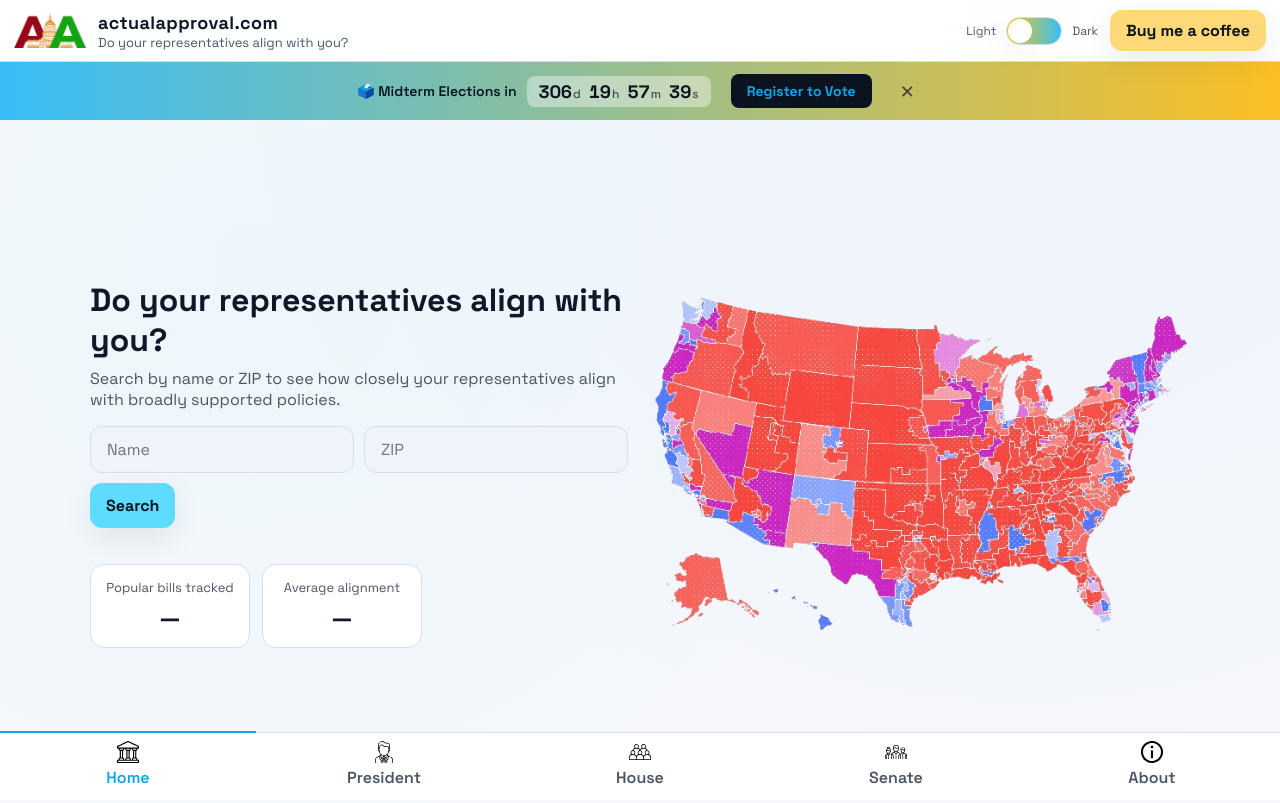
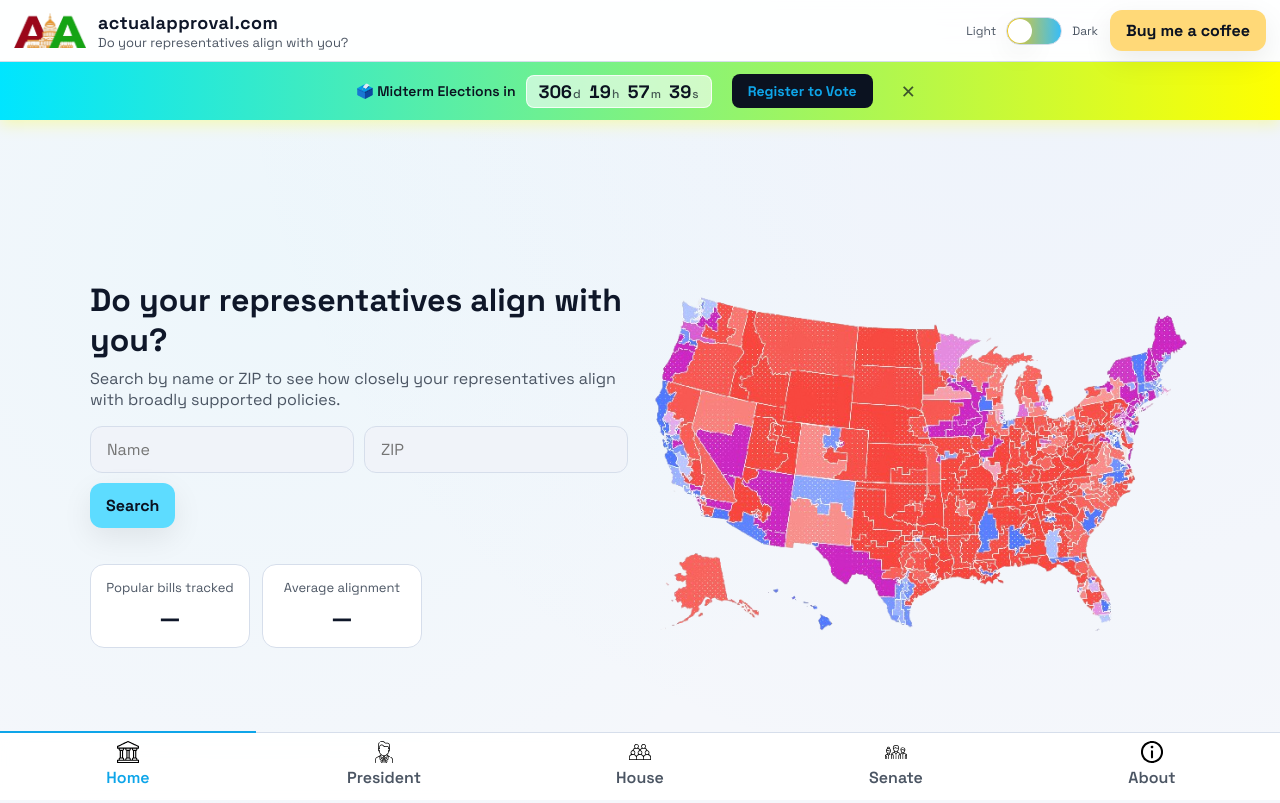
Before and after one commit to henry-xli/actual-approval, a website: page public/index.html in a window 1280 px wide. Shown: the top 803 px of the page. Drawn offline with Linux system fonts and the light colour scheme; no server answers.

Commit message:
Make midterm countdown banner even brighter with neon gradient and glow

```diff
--- a/public/styles.css
+++ b/public/styles.css
@@ -514,11 +514,13 @@ body {
 }
 
 [data-theme='light'] .countdown-banner {
-  background: linear-gradient(90deg, #38bdf8 0%, #fbbf24 100%);
+  background: linear-gradient(90deg, #00e5ff 0%, #ffff00 100%);
+  box-shadow: 0 4px 15px rgba(255, 255, 0, 0.3);
 }
 
 [data-theme='light'] .countdown-timer {
-  background: rgba(255, 255, 255, 0.4);
+  background: rgba(255, 255, 255, 0.6);
+  border: 1px solid rgba(255, 255, 255, 0.8);
 }
 
 @keyframes slideDown {
```
